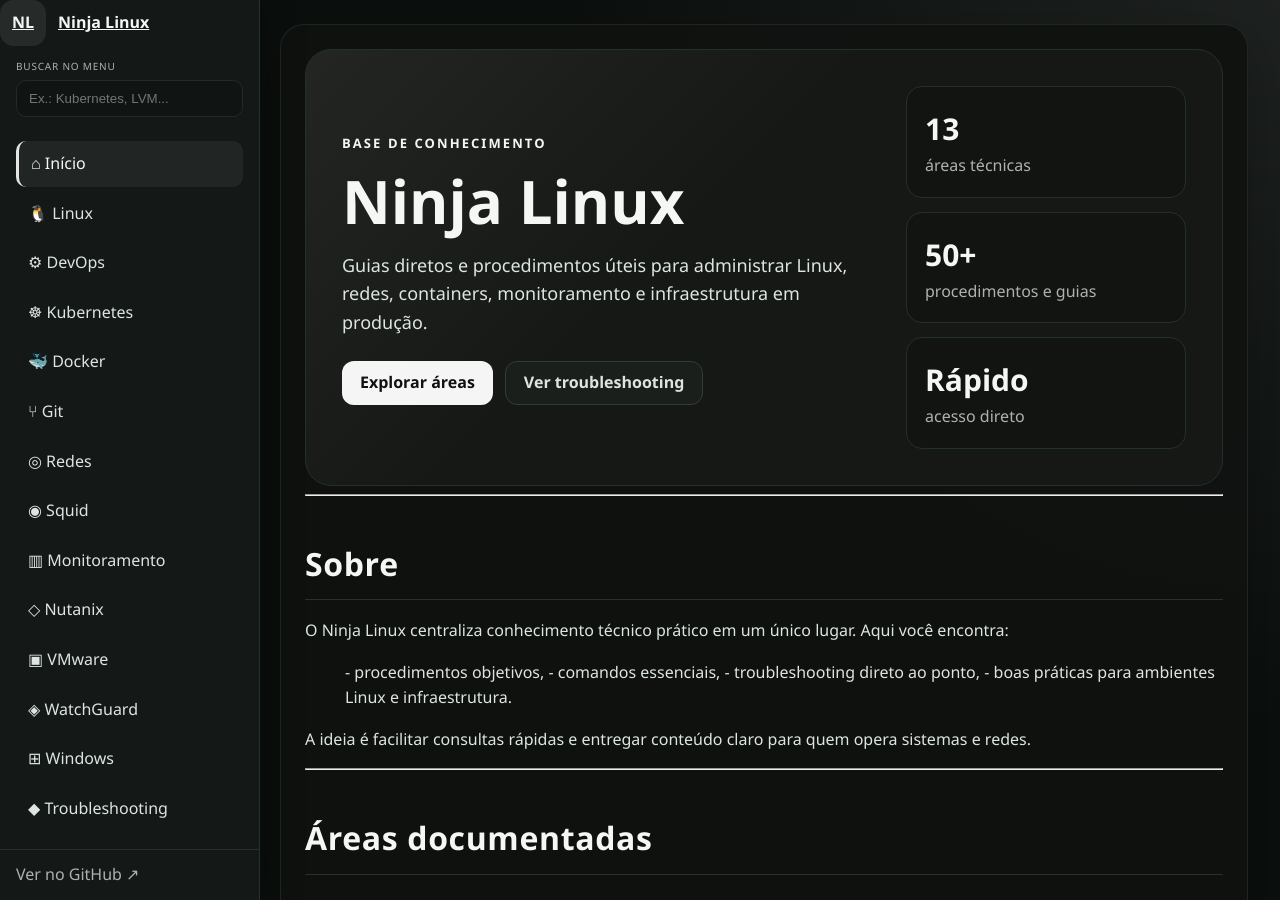
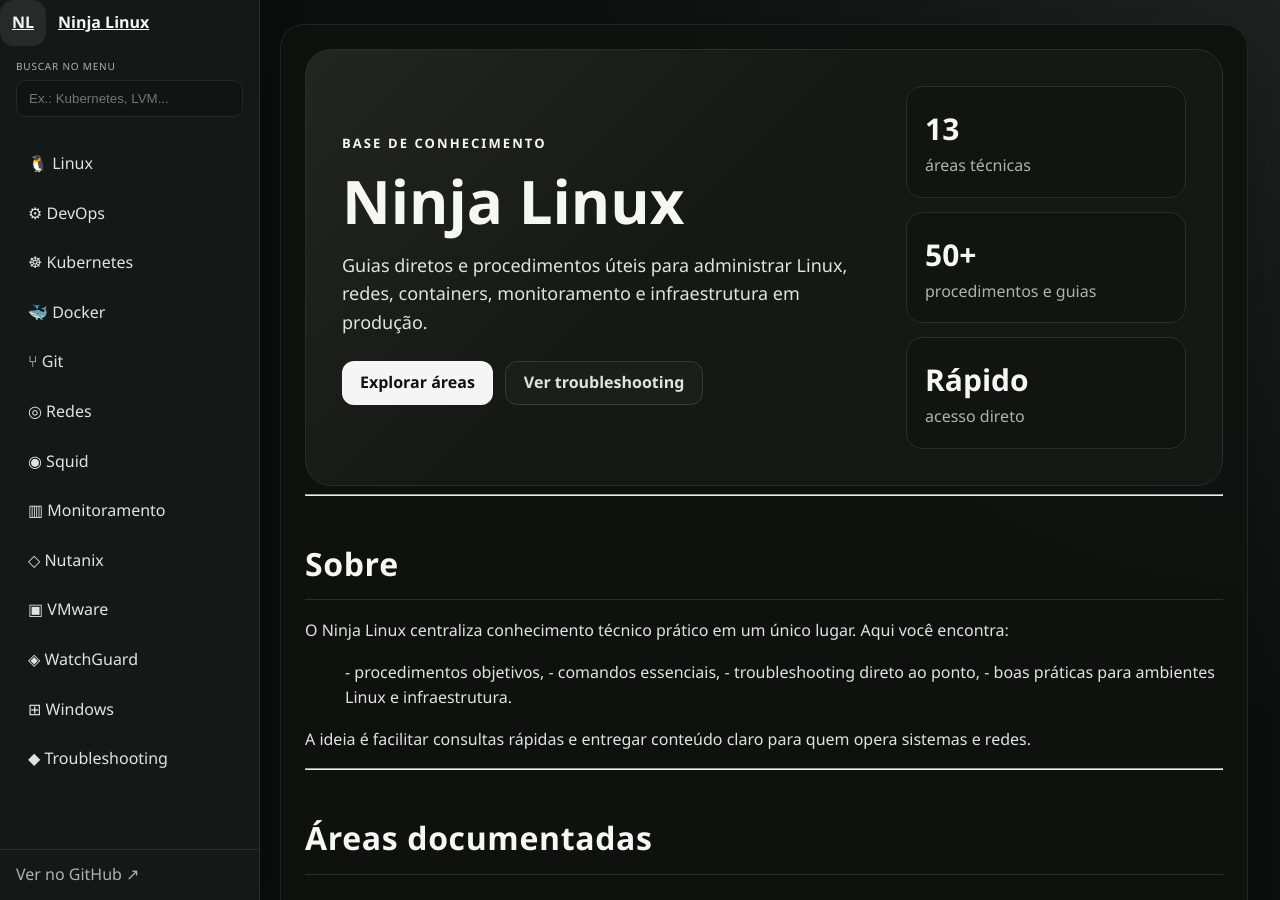
Before and after one commit to joaopedros111/ninja-linux, a Jekyll site: the page built from index.md, in a window 1280 px wide and 900 px high. Built offline with Jekyll 4.4.1, drawn with Linux system fonts in a browser that asks for light colours.

Commit message:
Atualiza Início

```diff
--- a/_layouts/default.html
+++ b/_layouts/default.html
@@ -34,7 +34,6 @@
     </div>
 
     <nav class="sidebar-menu" aria-label="Navegação principal">
-      <a href="{{ '/' | relative_url }}">⌂ Início</a>
       {% assign sections = "linux:🐧 Linux,devops:⚙ DevOps,kubernetes:☸ Kubernetes,docker:🐳 Docker,git:⑂ Git,redes:◎ Redes,squid:◉ Squid,monitoramento:▥ Monitoramento,nutanix:◇ Nutanix,vmware:▣ VMware,watchguard:◈ WatchGuard,windows:⊞ Windows,troubleshooting:◆ Troubleshooting" | split: "," %}
       {% for item in sections %}
         {% assign parts = item | split: ":" %}
```
